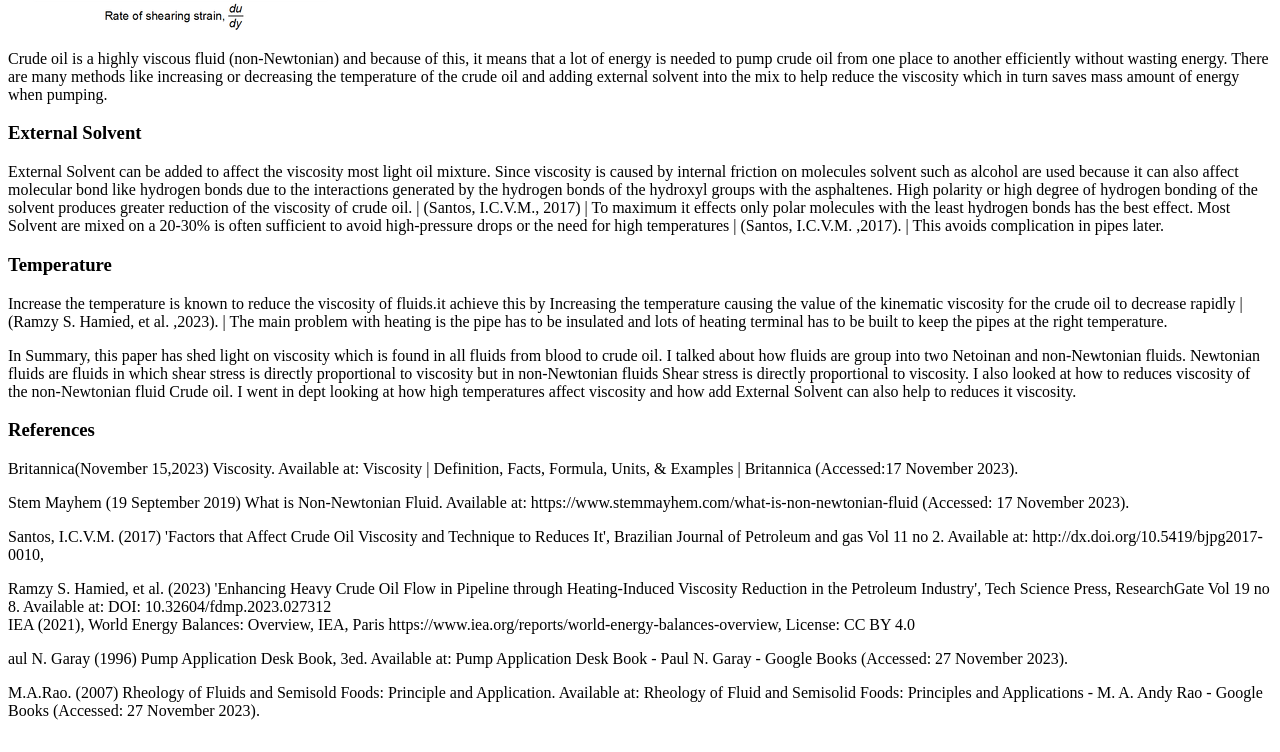
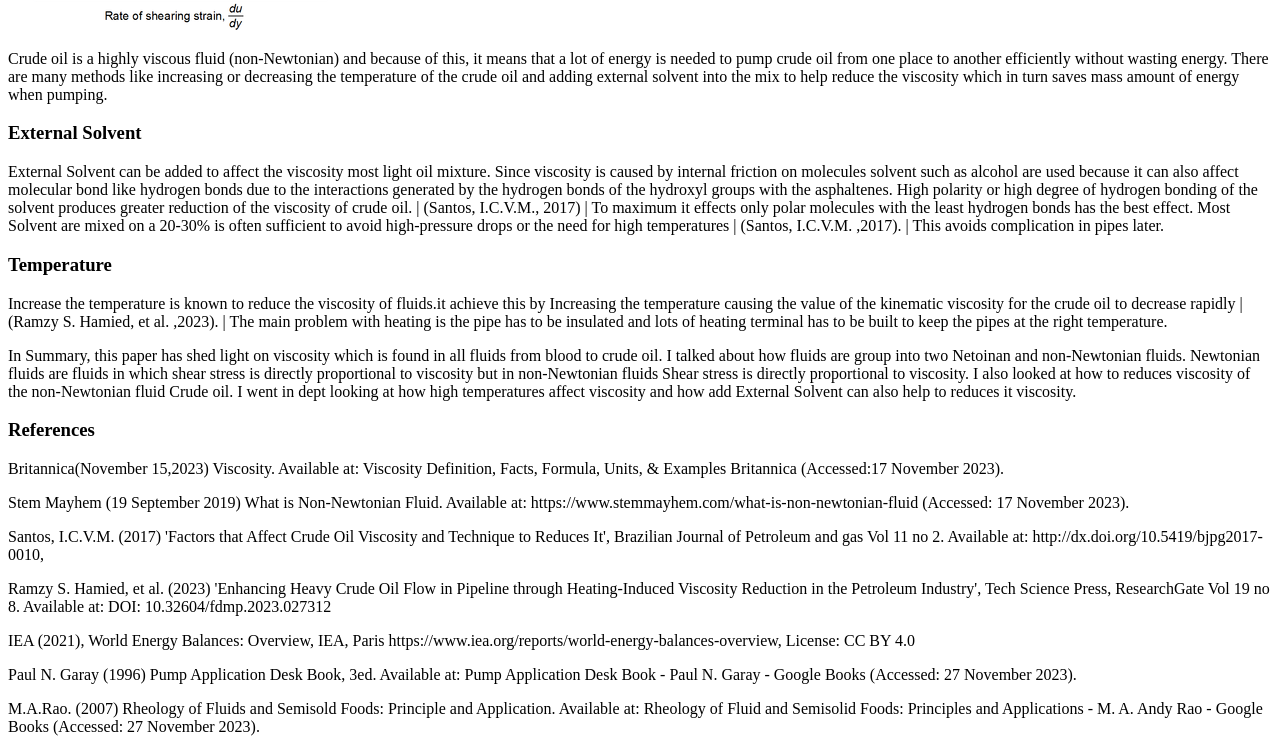
Before and after one commit to FEPSFY6817734/FY6817734, a plain HTML site: page index.html in a window 1280 px wide. Shown: the part 1686-2438 px from the top of the page. Drawn offline with Linux system fonts and the light colour scheme.

Commit message:
Update index.html

```diff
--- a/index.html
+++ b/index.html
@@ -13,19 +13,15 @@
              font-family: arial, sans-serif;
              border-collapse : collapse;
              width:30%
-
            }
-
            td,th {
               border: 1px solid #dddddd;
               text-align: left;
               padding: 8px;
            }
-
             tr:nth-child(even) {
                background-color: #dddddd;
             }
-
       </style>
       <style>
    p.ex1 {
@@ -88,11 +84,12 @@
        In Summary, this paper has shed light on viscosity which is found in all fluids from blood to crude oil. I talked about how fluids are group into two Netoinan and non-Newtonian fluids. Newtonian fluids are fluids in which shear stress is directly proportional to viscosity but in non-Newtonian fluids Shear stress is directly proportional to viscosity. I also looked at how to reduces viscosity of the non-Newtonian fluid Crude oil. I went in dept looking at how high temperatures affect viscosity and how add External Solvent can also help to reduces it viscosity.
       </p>
       <h3 id="References">References</h3>
-      <p> Britannica(November 15,2023) Viscosity. Available at: Viscosity | Definition, Facts, Formula, Units, & Examples | Britannica  (Accessed:17 November 2023).</p>
-      <p> Stem Mayhem (19 September 2019) What is Non-Newtonian Fluid. Available at: https://www.stemmayhem.com/what-is-non-newtonian-fluid (Accessed: 17 November 2023).</p>
-      <p>Santos, I.C.V.M. (2017) 'Factors that Affect Crude Oil Viscosity and Technique to Reduces It', Brazilian Journal of Petroleum and gas Vol 11 no 2. Available at:  http://dx.doi.org/10.5419/bjpg2017-0010,</p>
-      <p>Ramzy S. Hamied, et al. (2023) 'Enhancing Heavy Crude Oil Flow in Pipeline through Heating-Induced Viscosity Reduction in the Petroleum Industry', Tech Science Press, ResearchGate Vol 19 no 8. Available at: DOI: 10.32604/fdmp.2023.027312<br>IEA (2021), World Energy Balances: Overview, IEA, Paris https://www.iea.org/reports/world-energy-balances-overview, License: CC BY 4.0</p>
-      <p>aul N. Garay (1996) Pump Application Desk Book, 3ed. Available at: Pump Application Desk Book - Paul N. Garay - Google Books  (Accessed: 27 November 2023).</p>
-      <p>M.A.Rao. (2007) Rheology of Fluids and Semisold Foods: Principle and Application. Available at: Rheology of Fluid and Semisolid Foods: Principles and Applications - M. A. Andy Rao - Google Books  (Accessed: 27 November 2023).</p>
+      <p id="1"> Britannica(November 15,2023) Viscosity. Available at: Viscosity  Definition, Facts, Formula, Units, & Examples  Britannica  (Accessed:17 November 2023).</p>
+      <p id="2"> Stem Mayhem (19 September 2019) What is Non-Newtonian Fluid. Available at: https://www.stemmayhem.com/what-is-non-newtonian-fluid (Accessed: 17 November 2023).</p>
+      <p id="3">Santos, I.C.V.M. (2017) 'Factors that Affect Crude Oil Viscosity and Technique to Reduces It', Brazilian Journal of Petroleum and gas Vol 11 no 2. Available at:  http://dx.doi.org/10.5419/bjpg2017-0010,</p>
+      <p id="4">Ramzy S. Hamied, et al. (2023) 'Enhancing Heavy Crude Oil Flow in Pipeline through Heating-Induced Viscosity Reduction in the Petroleum Industry', Tech Science Press, ResearchGate Vol 19 no 8. Available at: DOI: 10.32604/fdmp.2023.027312</p>
+      <p id="5">IEA (2021), World Energy Balances: Overview, IEA, Paris https://www.iea.org/reports/world-energy-balances-overview, License: CC BY 4.0</p>
+      <p id="6">Paul N. Garay (1996) Pump Application Desk Book, 3ed. Available at: Pump Application Desk Book - Paul N. Garay - Google Books  (Accessed: 27 November 2023).</p>
+      <p id="7">M.A.Rao. (2007) Rheology of Fluids and Semisold Foods: Principle and Application. Available at: Rheology of Fluid and Semisolid Foods: Principles and Applications - M. A. Andy Rao - Google Books  (Accessed: 27 November 2023).</p>
 </body>
 </html>
```
